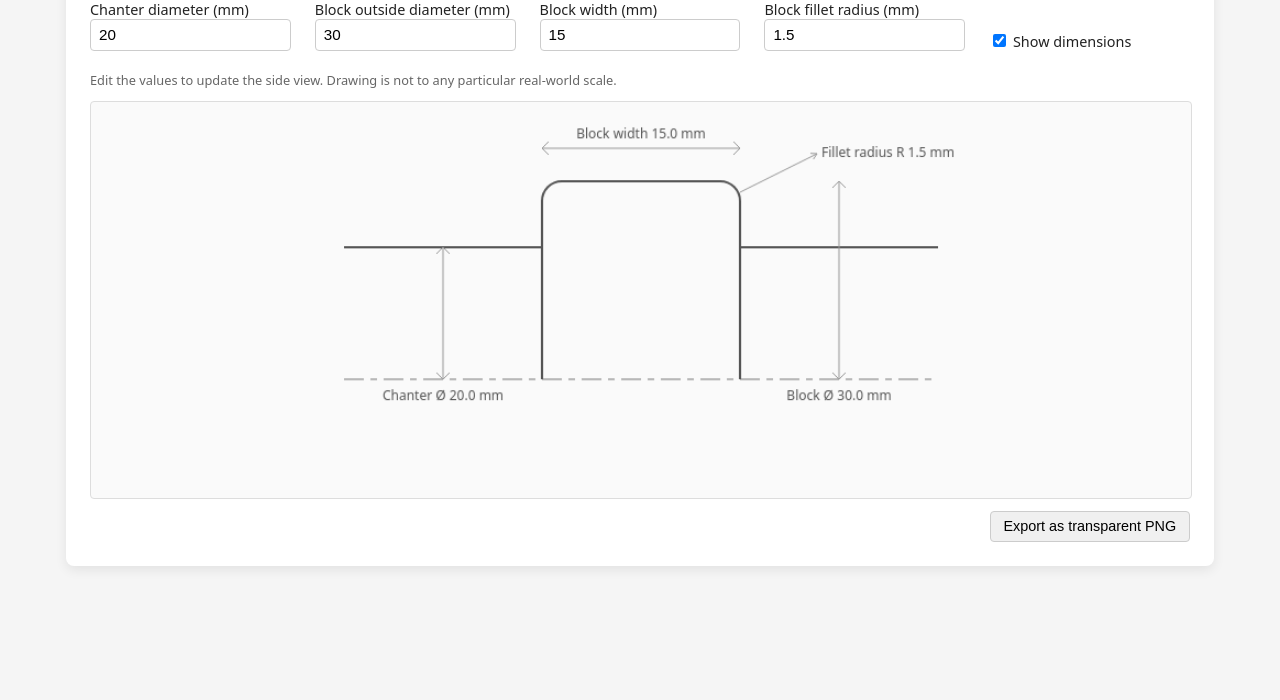
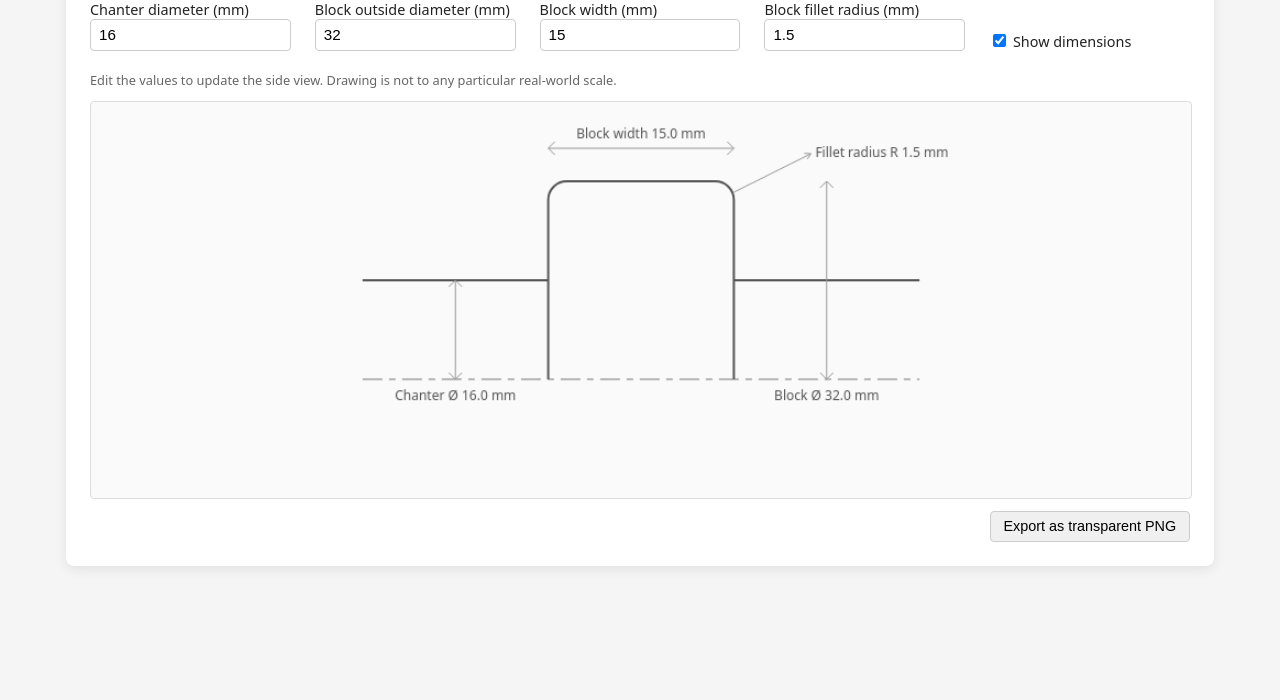
Before and after one commit to tdnvl/block-profile-parametric-drawing, a plain HTML site: page index.html in a window 1280 px wide. Shown: the part 100-800 px from the top of the page. Drawn offline with Linux system fonts and the light colour scheme.

Commit message:
Edited defaults

```diff
--- a/index.html
+++ b/index.html
@@ -115,14 +115,14 @@
       <div class="field">
         <label>
           <span>Chanter diameter (mm)</span>
-          <input type="number" id="chanterDiameter" value="20" step="0.1" min="0.1">
+          <input type="number" id="chanterDiameter" value="16" step="0.1" min="0.1">
         </label>
       </div>
 
       <div class="field">
         <label>
           <span>Block outside diameter (mm)</span>
-          <input type="number" id="blockDiameter" value="30" step="0.1" min="0.1">
+          <input type="number" id="blockDiameter" value="32" step="0.1" min="0.1">
         </label>
       </div>
 
```
